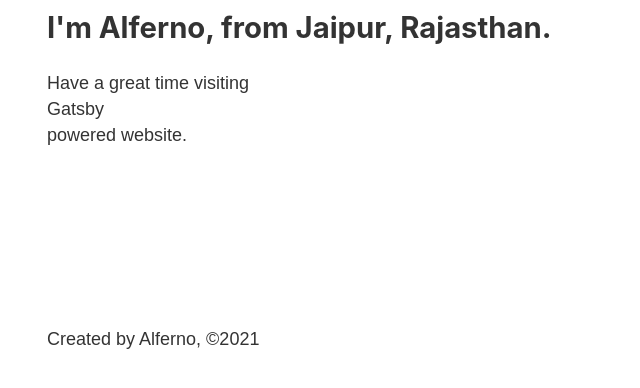
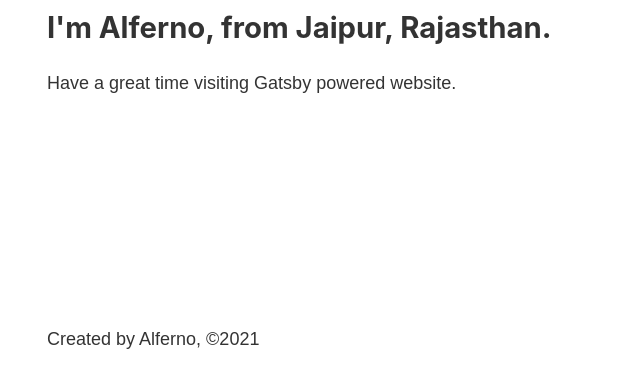
Before and after one commit to alferno/gatsby-contentful, a Gatsby site: page / in a window 1280 px wide. Shown: the part 404-792 px from the top of the page, without its empty margins (236-876 px from the left). Built offline with nearby package versions, Linux system fonts and the light colour scheme; Gatsby itself is replaced by a stand-in of ours.

Commit message:
cleaned home page

```diff
--- a/src/pages/index.js
+++ b/src/pages/index.js
@@ -9,8 +9,8 @@ const Index = () => {
       <h1>Hello!</h1>
       <h2>I'm Alferno, from Jaipur, Rajasthan.</h2>
       <p>
-        Have a great time visiting <p style={{ fontStyle: 'bold' }}>Gatsby</p>{' '}
-        powered website.
+        Have a great time visiting{' '}
+        <span style={{ fontStyle: 'bold' }}>Gatsby</span> powered website.
       </p>
     </Layout>
   )
```
